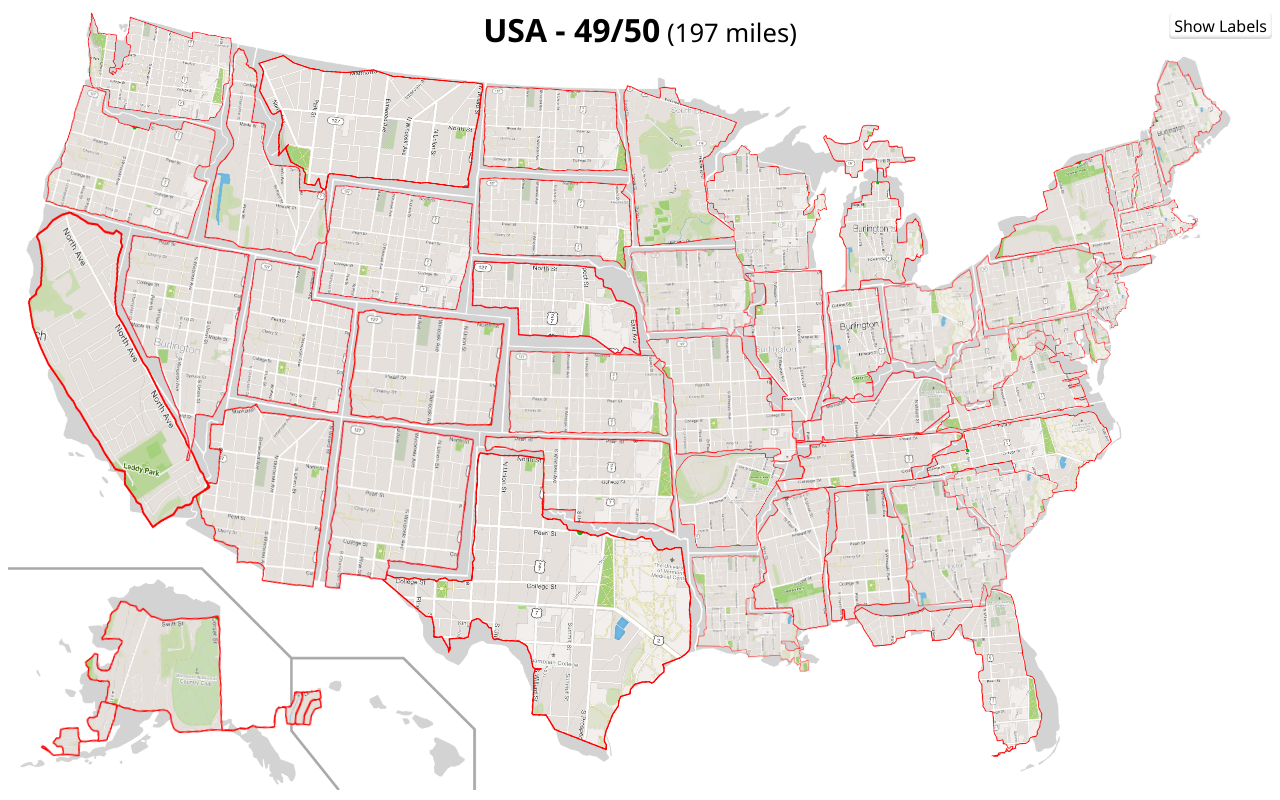
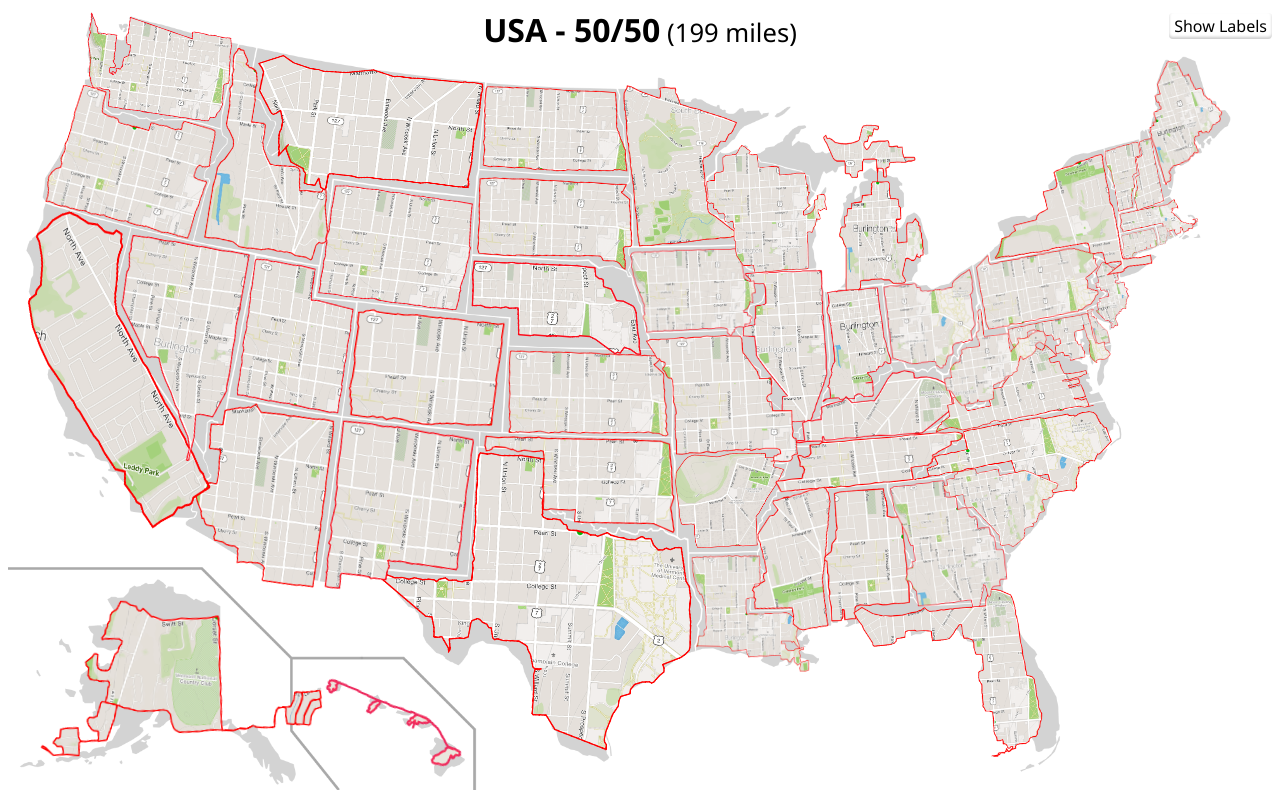
Before and after one commit to KyleMit/united-shapes-of-america, a plain HTML site: page index.html in a window 1280 px wide. Shown: the top 800 px of the page. Drawn offline with Linux system fonts and the light colour scheme.

Commit message:
add hawaii

```diff
--- a/index.html
+++ b/index.html
@@ -75,7 +75,7 @@
           <div class="label WY">Wyoming        </div>
       </div>
       <img src="images/USA.png" alt="USA" class="background" />
-      <span class="info"><b>USA - 49/50</b> (197 miles)</span>
+      <span class="info"><b>USA - 50/50</b> (199 miles)</span>
 
       <div class="strava">
         <div class="logo">
@@ -108,6 +108,7 @@
       <a id="Delaware"      href="https://www.strava.com/activities/627462737"><img src="images/Delaware-Blank.png"     alt="Delaware"/>      <span class="info"><b>Delaware</b>      (4.2 miles)  </span></a>
       <a id="Florida"       href="https://www.strava.com/activities/689095076"><img src="images/Florida-Blank.png"      alt="Florida"/>       <span class="info"><b>Florida</b>       (5.1 miles)  </span></a>
       <a id="Georgia"       href="https://www.strava.com/activities/780967483"><img src="images/Georgia-Blank.png"      alt="Georgia"/>       <span class="info"><b>Georgia</b>       (4.5 miles)  </span></a>
+      <a id="Hawaii"        href="https://www.strava.com/activities/1052174439"><img src="images/Hawaii-Blank.png"      alt="Hawaii"/>        <span class="info"><b>Hawaii</b>        (1.6 miles)  </span></a>
       <a id="Idaho"         href="https://www.strava.com/activities/638286581"><img src="images/Idaho-Blank.png"        alt="Idaho"/>         <span class="info"><b>Idaho</b>         (3.6 miles)  </span></a>
       <a id="Illinois"      href="https://www.strava.com/activities/738130217"><img src="images/Illinois-Blank.png"     alt="Texas"/>         <span class="info"><b>Illinois</b>      (3.3 miles)  </span></a>
       <a id="Indiana"       href="https://www.strava.com/activities/711358634"><img src="images/Indiana-Blank.png"      alt="Indiana"/>       <span class="info"><b>Indiana</b>       (4.6 miles)  </span></a>
@@ -139,7 +140,7 @@
       <a id="SouthCarolina" href="https://www.strava.com/activities/871108592"><img src="images/SouthCarolina-Blank.png" alt="S. Carolina"/>  <span class="info"><b>South Carolina</b> (4.2 miles)  </span></a>
       <a id="SouthDakota"   href="https://www.strava.com/activities/833315868"><img src="images/SouthDakota-Blank.png"  alt="South Dakota"/>  <span class="info"><b>South Dakota</b>  (3.0 miles)  </span></a>
       <a id="Tennesse"      href="https://www.strava.com/activities/640500145"><img src="images/Tennesse-Blank.png"     alt="Tennesse"/>      <span class="info"><b>Tennessee</b>     (2.4 miles)  </span></a>
-      <a id="Texas"         href="https://www.strava.com/activities/1049558388"><img src="images/Texas-Blank.png"       alt="Texas"/>         <span class="info"><b>Texas</b>         (4.0 miles)  </span></a>
+      <a id="Texas"         href="https://www.strava.com/activities/738130217"><img src="images/Texas-Blank.png"        alt="Texas"/>         <span class="info"><b>Texas</b>         (5.2 miles)  </span></a>
       <a id="Utah"          href="https://www.strava.com/activities/771829716"><img src="images/Utah-Blank.png"         alt="Utah"/>          <span class="info"><b>Utah</b>          (2.6 miles)  </span></a>
       <a id="Vermont"       href="https://www.strava.com/activities/632919655"><img src="images/Vermont-Blank.png"      alt="Vermont"/>       <span class="info"><b>Vermont</b>       (2.4 miles)  </span></a>
       <a id="Virginia"      href="https://www.strava.com/activities/959474323"><img src="images/Virginia-Blank.png"     alt="Virginia"/>      <span class="info"><b>Virginia</b>      (4.3 miles)  </span></a>
--- a/style.css
+++ b/style.css
@@ -167,13 +167,14 @@ h3 {
 #Delaware      img {top: 38.1%; left: 85.63%; width:1.25%; transform: scaleY(1.0)rotate(-15deg);}
 #Florida       img {top: 74%;   left: 67%;    width:14.7%; transform: scaleY(1.0)rotate(-2deg );}
 #Georgia       img {top: 60%;   left: 70.2%;  width:8.6%;  transform: scaleY(1.0)rotate(-5deg );}
+#Hawaii        img {top: 79.7%; left: 27.9%;  width:5.8%;  transform: scaleY(1.05)rotate(110deg )scaleX(-1);}
 #Idaho         img {top: 6.7%;  left: 16.5%;  width:9.8%;  transform: scaleY(1.05)rotate(10deg );}
 #Illinois      img {top: 31%;   left: 58.1%;  width:6.8%;  transform: scaleY(0.82)rotate(0deg  );}
 #Indiana       img {top: 35.6%; left: 64%;    width:5.8%;  transform: scaleY(1.0)rotate(-5deg );}
 #Iowa          img {top: 30.5%; left: 49.2%;  width:10%;   transform: scaleY(1.0)rotate(0deg  );}
 #Kansas        img {top: 43.3%; left: 39.5%;  width:13%;   transform: scaleY(.96)rotate(4deg  );}
 #Kentucky      img {top: 46.1%; left: 62.1%;  width:12.7%; transform: scaleY(1.0)rotate(-2deg );}
-#Louisiana     img {top: 70.6%; left: 54%;    width:9.4%;   transform: scaleY(1.15)rotate(1deg );}
+#Louisiana     img {top: 70.6%; left: 54%;    width:9.4%;  transform: scaleY(1.15)rotate(1deg );}
 #Maine         img {top: 6.5%;  left: 90.1%;  width:6%;    transform: scaleY(1.0)rotate(-16deg);}
 #Maryland      img {top: 39.7%; left: 79.3%;  width:7.8%;  transform: scaleY(1.1)rotate(-8deg );}
 #Massachussets img {top: 24.3%; left: 87.9%;  width:6.2%;  transform: scaleY(0.85)rotate(-12deg);}
@@ -222,6 +223,7 @@ a#Conneticut    img:hover {transform-origin:60% 40%; transform: scale(5);  }
 a#Delaware      img:hover {transform-origin:50% 50%; transform: scale(6);  }
 a#Florida       img:hover {transform-origin:80% 80%; transform: scale(2.2);}
 a#Georgia       img:hover {transform-origin:80% 60%; transform: scale(2.5);}
+a#Hawaii        img:hover {transform-origin:30% 50%; transform: scale(2.2)rotate(110deg )scaleX(-1);}
 a#Idaho         img:hover {transform-origin:25% 25%; transform: scale(2.2);}
 a#Illinois      img:hover {transform-origin:50% 50%; transform: scale(1.7);}
 a#Indiana       img:hover {transform-origin:50% 50%; transform: scale(2.5);}
```
Also changed, not shown: images/Hawaii-Blank.png (added).
